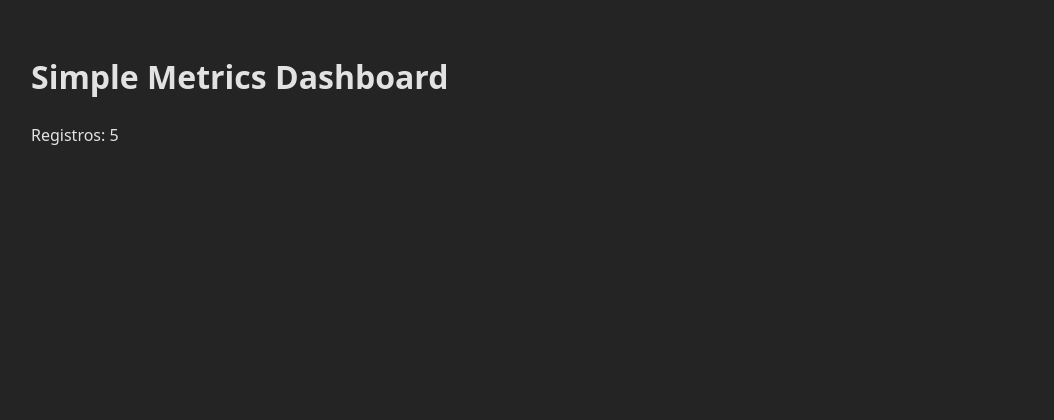
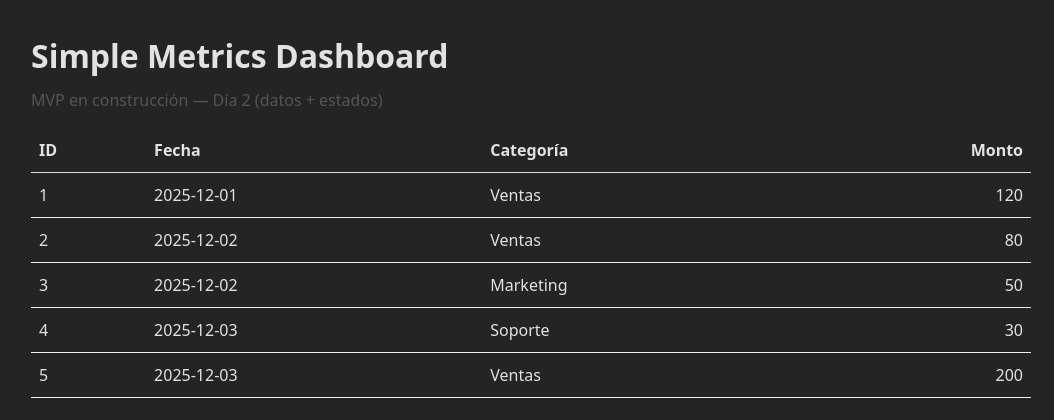
Before and after one commit to Pedernera/simple-metrics-dashboard, a React (Vite) app: page / in a window 1280 px wide. Shown: the top 420 px of the page, without its empty margins (1-1055 px from the left). Built offline with nearby package versions, Linux system fonts and the light colour scheme.

Commit message:
Day 2: data service + useMetrics hook + table

```diff
--- /dev/null
+++ b/src/components/Table/MetricsTable.tsx
@@ -0,0 +1,73 @@
+import type { MetricRecord } from "../../types/record";
+
+type Props = {
+  rows: MetricRecord[];
+};
+
+export default function MetricsTable({ rows }: Props) {
+  return (
+    <div style={{ marginTop: 16, overflowX: "auto" }}>
+      <table style={{ width: "100%", borderCollapse: "collapse" }}>
+        <thead>
+          <tr>
+            <Th>ID</Th>
+            <Th>Fecha</Th>
+            <Th>Categoría</Th>
+            <Th align="right">Monto</Th>
+          </tr>
+        </thead>
+        <tbody>
+          {rows.map((r) => (
+            <tr key={r.id}>
+              <Td>{r.id}</Td>
+              <Td>{r.date}</Td>
+              <Td>{r.category}</Td>
+              <Td align="right">{r.amount}</Td>
+            </tr>
+          ))}
+        </tbody>
+      </table>
+    </div>
+  );
+}
+
+function Th({
+  children,
+  align,
+}: {
+  children: React.ReactNode;
+  align?: "left" | "right" | "center";
+}) {
+  return (
+    <th
+      style={{
+        textAlign: align ?? "left",
+        borderBottom: "1px solid #ddd",
+        padding: "10px 8px",
+        fontWeight: 600,
+      }}
+    >
+      {children}
+    </th>
+  );
+}
+
+function Td({
+  children,
+  align,
+}: {
+  children: React.ReactNode;
+  align?: "left" | "right" | "center";
+}) {
+  return (
+    <td
+      style={{
+        textAlign: align ?? "left",
+        borderBottom: "1px solid #f0f0f0",
+        padding: "10px 8px",
+      }}
+    >
+      {children}
+    </td>
+  );
+}
--- /dev/null
+++ b/src/hooks/useMetrics.ts
@@ -0,0 +1,41 @@
+import { useEffect, useState } from "react";
+import type { MetricRecord } from "../types/record";
+import { getMetrics } from "../utils/api";
+
+type State = {
+  data: MetricRecord[];
+  loading: boolean;
+  error: string | null;
+};
+
+export function useMetrics() {
+  const [state, setState] = useState<State>({
+    data: [],
+    loading: true,
+    error: null,
+  });
+
+  useEffect(() => {
+    let cancelled = false;
+
+    async function run() {
+      try {
+        setState((s) => ({ ...s, loading: true, error: null }));
+        const data = await getMetrics();
+        if (cancelled) return;
+        setState({ data, loading: false, error: null });
+      } catch (e) {
+        if (cancelled) return;
+        const msg = e instanceof Error ? e.message : "Unknown error";
+        setState({ data: [], loading: false, error: msg });
+      }
+    }
+
+    run();
+    return () => {
+      cancelled = true;
+    };
+  }, []);
+
+  return state;
+}
--- a/src/pages/Dashboard/DashboardPage.tsx
+++ b/src/pages/Dashboard/DashboardPage.tsx
@@ -1,10 +1,20 @@
-import { mockData } from "../../data/mock";
+import { useMetrics } from "../../hooks/useMetrics";
+import MetricsTable from "../../components/Table/MetricsTable";
 
 export default function DashboardPage() {
+  const { data, loading, error } = useMetrics();
+
   return (
-    <div style={{ padding: 24, fontFamily: "system-ui" }}>
-      <h1>Simple Metrics Dashboard</h1>
-      <p>Registros: {mockData.length}</p>
+    <div style={{ padding: 24, fontFamily: "system-ui", maxWidth: 1000 }}>
+      <h1 style={{ margin: 0 }}>Simple Metrics Dashboard</h1>
+      <p style={{ marginTop: 8, color: "#555" }}>
+        MVP en construcción — Día 2 (datos + estados)
+      </p>
+
+      {loading && <p>Cargando datos…</p>}
+      {error && <p style={{ color: "crimson" }}>Error: {error}</p>}
+
+      {!loading && !error && <MetricsTable rows={data} />}
     </div>
   );
 }
--- /dev/null
+++ b/src/utils/api.ts
@@ -0,0 +1,11 @@
+import { mockData } from "../data/mock";
+import { sleep } from "./sleep";
+import type { MetricRecord } from "../types/record";
+
+export async function getMetrics(): Promise<MetricRecord[]> {
+  // simula latencia real
+  await sleep(600);
+
+  // (más adelante lo cambiamos por una API real)
+  return mockData;
+}
--- /dev/null
+++ b/src/utils/sleep.ts
@@ -0,0 +1,3 @@
+export function sleep(ms: number) {
+  return new Promise((resolve) => setTimeout(resolve, ms));
+}
```
